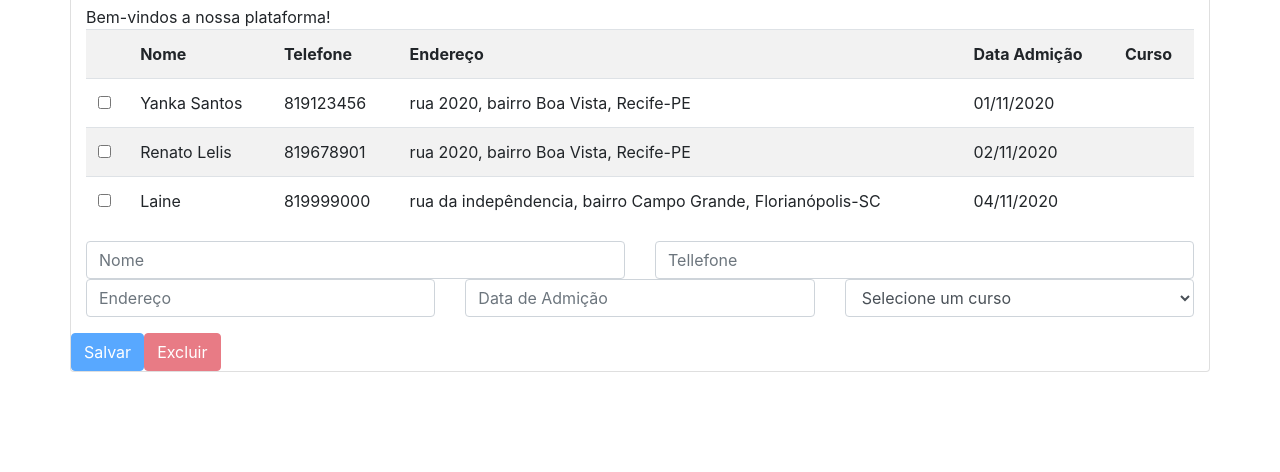
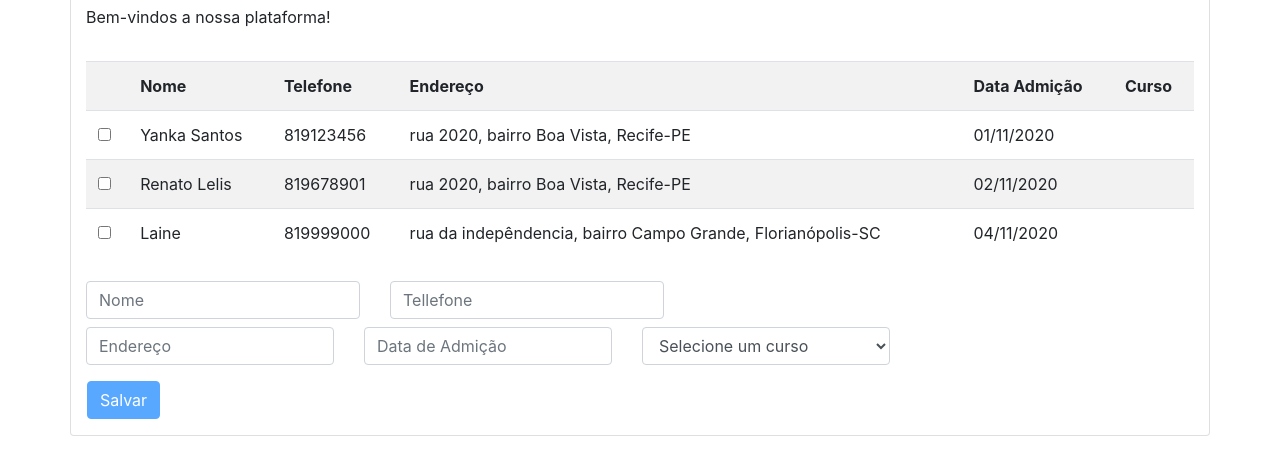
Before and after one commit to yankasantos/iLearn, a website: page app/index.html in a window 1280 px wide. Shown: the part 52-524 px from the top of the page. Drawn offline with nearby package versions, Linux system fonts and the light colour scheme.

Commit message:
adicionando lógca de exbição de componente

```diff
--- a/app/index.html
+++ b/app/index.html
@@ -11,11 +11,12 @@
     <script src="./js/controllers/iLearnController.js"></script>
 </head>
 <body>
-    <div ng-controller="iLearnController" class="container card">
+    <div ng-controller="iLearnController" class="container card ilearnContaniner">
         <h1 ng-bind="title"></h1>
         <span>{{message}}</span>
+
         <div class="studentsList">
-            <table class="table table-striped">
+            <table class="table table-striped" ng-show="students.length > 0">
                 <tr>
                     <th></th>
                     <th>Nome</th>
@@ -33,9 +34,9 @@
                     <td>{{student.course.title}}</td>
                 </tr>
             </table>
-            <div class="form-group">
+            <div class="studentForm form-group">
                 <form>
-                    <div class="row">
+                    <div class="row  speace">
                         <div class="col">
                             <input type="text" class="form-control" ng-model="student.name" placeholder="Nome"/>
                         </div>
@@ -43,7 +44,7 @@
                             <input type="text" class="form-control" ng-model="student.phone" placeholder="Tellefone"/>
                         </div>
                     </div>
-                    <div class="row">
+                    <div class="row speace">
                         <div class="col">
                             <input type="text" class="form-control" ng-model="student.address" placeholder="Endereço"/>
                         </div>
@@ -60,8 +61,8 @@
 
                     </div>
                     <div class="row">
-                        <button class="btn btn-primary" ng-click="registerStudent(student)" ng-disabled="!student.name || !student.phone || !student.address || !student.dateAdmission">Salvar</button>
-                        <button class="btn btn-danger" ng-click="deleteStudent(students)" ng-disabled="!isStudentChecked(students)">Excluir</button>
+                        <button class="button-speace btn btn-primary" ng-click="registerStudent(student)" ng-disabled="!student.name || !student.phone || !student.address || !student.dateAdmission">Salvar</button>
+                        <button class="button-speace btn btn-danger" ng-click="deleteStudent(students)" ng-show="isStudentChecked(students)">Excluir</button>
                     </div>
                 </form>
 
--- a/app/style/global.css
+++ b/app/style/global.css
@@ -1,7 +1,40 @@
-.card ::ng-deep{
-    margin: auto;
+
+.checked{
+    background-color: #319AF5;
+    font-weight: bold;
+    color: #cacaca;
 }
-.checked{
-    background-color: #ccc;
-    font-weight: bold;
+
+.studentsList{
+    width: auto;
+    margin-top: 2rem;
+
 }
+
+.studentForm > form{
+    width: 100%;
+    display: flex;
+    align-content: flex-start;
+    flex-wrap: wrap;
+}
+
+.speace{
+    margin-top: 0.5rem;
+    position: relative;
+    display: flex;
+    align-content: space-around;
+
+}
+
+.button-speace{
+    margin-right: 0.5rem;
+    display: flex;
+    justify-content: space-between;
+    margin-bottom: 1rem;
+
+
+}
+
+.button-speace:first-child{
+    margin-left: 1rem;
+}
```
